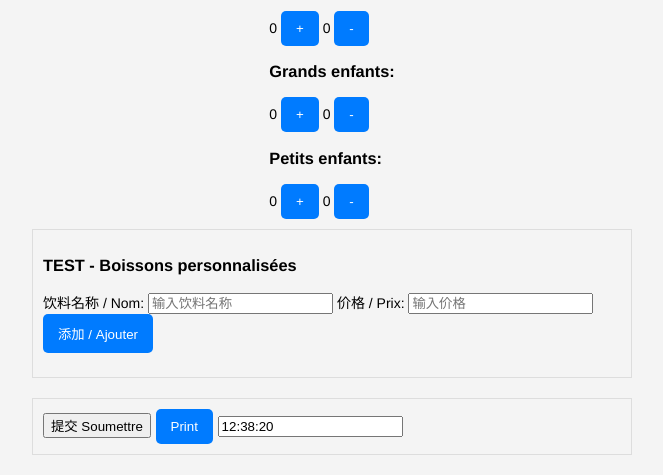
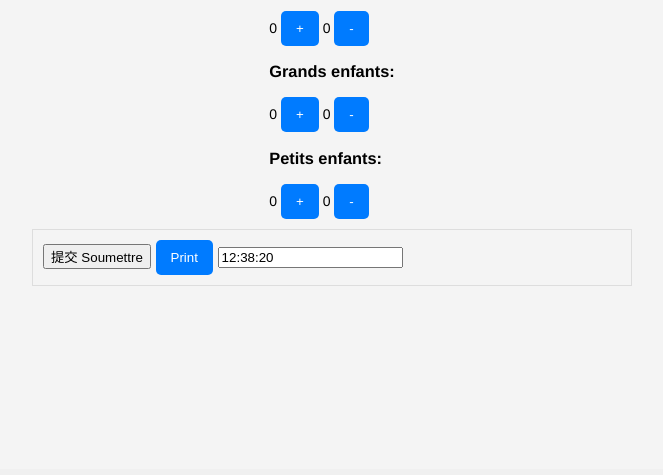
Before and after one commit to Yulei-cn/stage.docker, a Django app: page /add_order_item/?table_id=1 in a window 1280 px wide. Shown: the part 331-806 px from the top of the page, without its empty margins (308-971 px from the left). After the commit the page ends 617 px from the top, so only its background shows below. Run offline with Django 5.2, Linux system fonts and the light colour scheme; the visitor is signed in with stand-in values (Sample User, id 1); data comes from the database, SQL or seed files in the repository; data that the repository does not hold is empty; parts of the project's set-up code (start-up, migrations or seed data) failed here and were passed over.

Commit message:
Update add_order_item.html

```diff
--- a/restaurant/templates/restaurant/add_order_item.html
+++ b/restaurant/templates/restaurant/add_order_item.html
@@ -160,24 +160,6 @@
         </div>
         {% endfor %}
 
-        <!-- 自定义饮料表单，独立显示 -->
-        <div class="section custom-drinks">
-            <h3>TEST - Boissons personnalisées</h3>
-            <form id="custom-drink-form" method="post" class="horizontal-layout">
-                {% csrf_token %}
-                <label for="custom_drink_name">饮料名称 / Nom:</label>
-                <input type="text" id="custom_drink_name" name="custom_drink_name" placeholder="输入饮料名称" required>
-
-                <label for="custom_drink_price">价格 / Prix:</label>
-                <input type="number" id="custom_drink_price" name="custom_drink_price" step="0.01" placeholder="输入价格" required>
-
-                <button type="button" class="button" onclick="addCustomDrink()">添加 / Ajouter</button>
-            </form>
-            <ul id="custom-drinks-list">
-                <!-- 自定义饮料会动态添加到这里 -->
-            </ul>
-        </div>
-
         <div class="section form-section">
             <form method="post" class="horizontal-layout">
                 {% csrf_token %}
@@ -262,46 +244,6 @@
 
             setInterval(displayTime, 1000);
             displayTime();
-
-            let customDrinks = []; // 存储自定义饮料的数组
-
-            function addCustomDrink() {
-                const name = document.getElementById('custom_drink_name').value.trim();
-                const price = parseFloat(document.getElementById('custom_drink_price').value);
-
-                if (name && price > 0) {
-                    // 将自定义饮料添加到数组
-                    customDrinks.push({ name, price });
-
-                    // 动态更新列表
-                    updateCustomDrinksList();
-
-                    // 清空输入框
-                    document.getElementById('custom_drink_name').value = '';
-                    document.getElementById('custom_drink_price').value = '';
-                } else {
-                    alert('请输入有效的名称和价格 / Veuillez entrer un nom et un prix valides.');
-                }
-            }
-
-            function updateCustomDrinksList() {
-                const list = document.getElementById('custom-drinks-list');
-                list.innerHTML = ''; // 清空列表内容
-
-                // 遍历自定义饮料数组，将每个饮料添加到列表中
-                customDrinks.forEach((drink, index) => {
-                    const li = document.createElement('li');
-                    li.textContent = `${drink.name} - ${drink.price.toFixed(2)}€`;
-                    li.innerHTML += ` <button onclick="removeCustomDrink(${index})">删除 / Supprimer</button>`;
-                    list.appendChild(li);
-                });
-            }
-
-            function removeCustomDrink(index) {
-                customDrinks.splice(index, 1); // 从数组中移除对应的饮料
-                updateCustomDrinksList(); // 更新列表显示
-            }
-
         </script>
     </div>
 </body>
```
